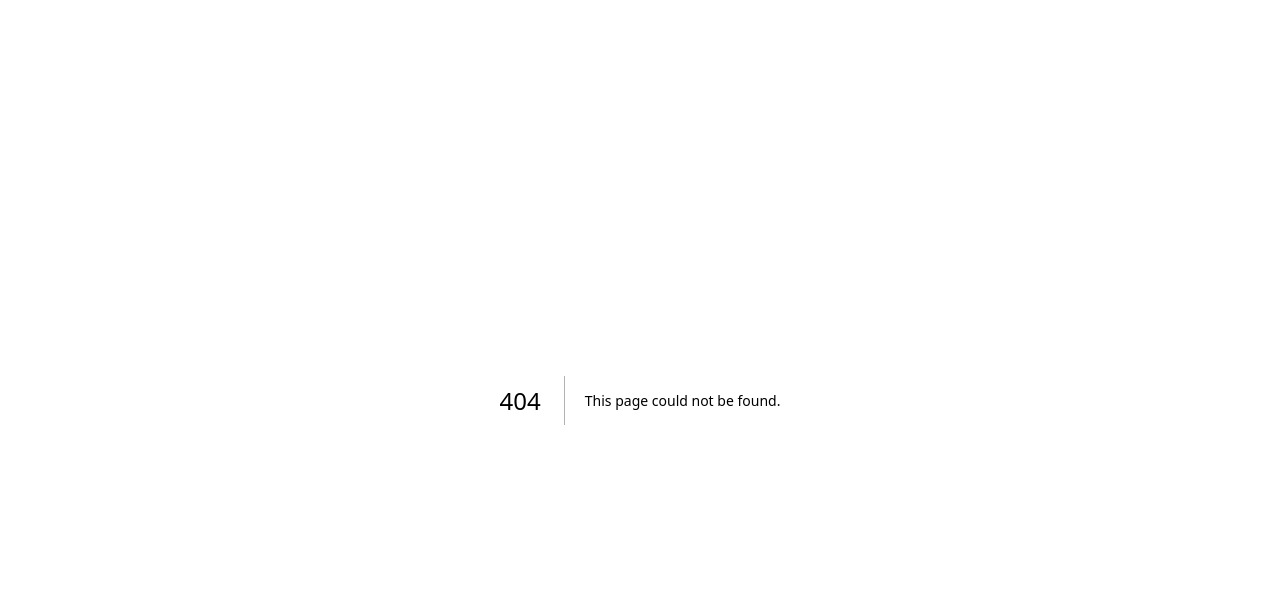
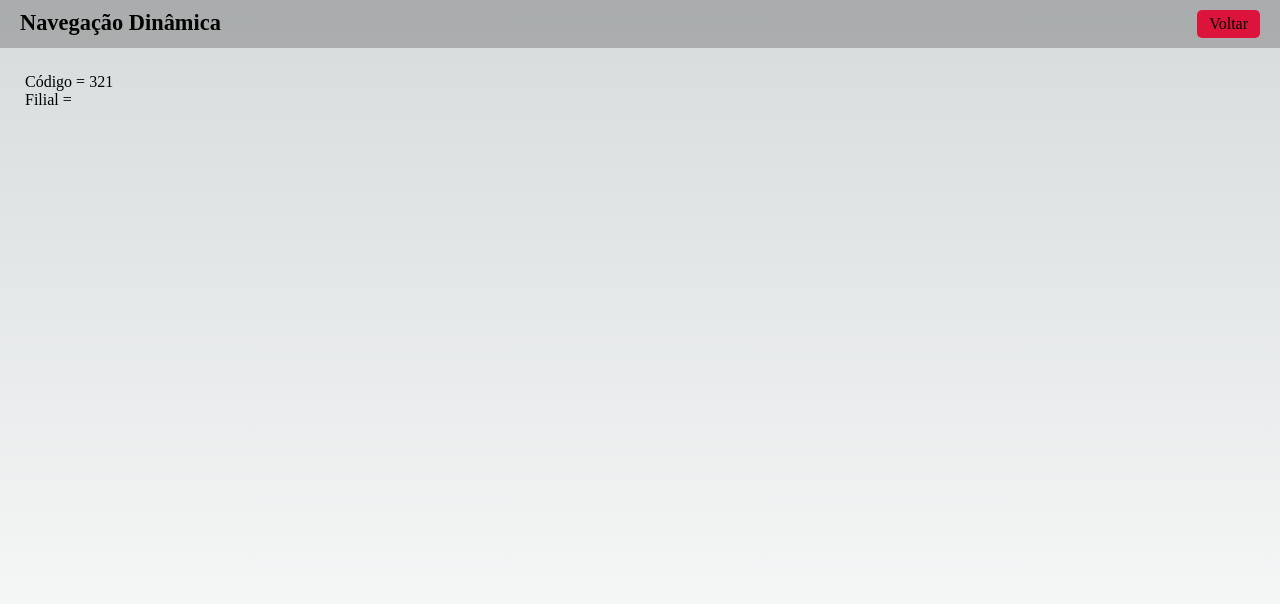
Before and after one commit to manoelmachado/react-redux, a Next.js app in the folder aulao-nextjs/fundamentos/: page /cliente/sp-02/321 in a window 1280 px wide. Before the commit this address had no page. Shown: the top 604 px of the page. Built offline with nearby package versions, Linux system fonts and the light colour scheme.

Commit message:
navegação dinâmica
aprendendo sobre navegação dinâmica, no exemplo conseguimos buscar o cliente por código e filial

```diff
--- /dev/null
+++ b/aulao-nextjs/fundamentos/src/pages/cliente/[filial]/[codigo].jsx
@@ -0,0 +1,13 @@
+import Layout from "../../../components/Layout";
+import { useRouter } from "next/router";
+
+export default function CleintePorCodigo() {
+  const router = useRouter();
+
+  return (
+    <Layout titulo="Navegação Dinâmica">
+      <div>Código = {router.query.codigo}</div>
+      <div>Filial = {router.query.filal}</div>
+    </Layout>
+  );
+}
--- a/aulao-nextjs/fundamentos/src/pages/index.tsx
+++ b/aulao-nextjs/fundamentos/src/pages/index.tsx
@@ -14,6 +14,7 @@
       <Navegador texto="Exemplo" destino="/exemplo" cor="#9400d3" />
       <Navegador texto="JSX" destino="/jsx" cor="crimson"/>
       <Navegador texto="Navegação #01" destino="/navegacao" cor="green"/>
+      <Navegador texto="Navegação #02" destino="/cliente/sp-02/321" cor="blue"/>
     </div>
   );
 }
```
